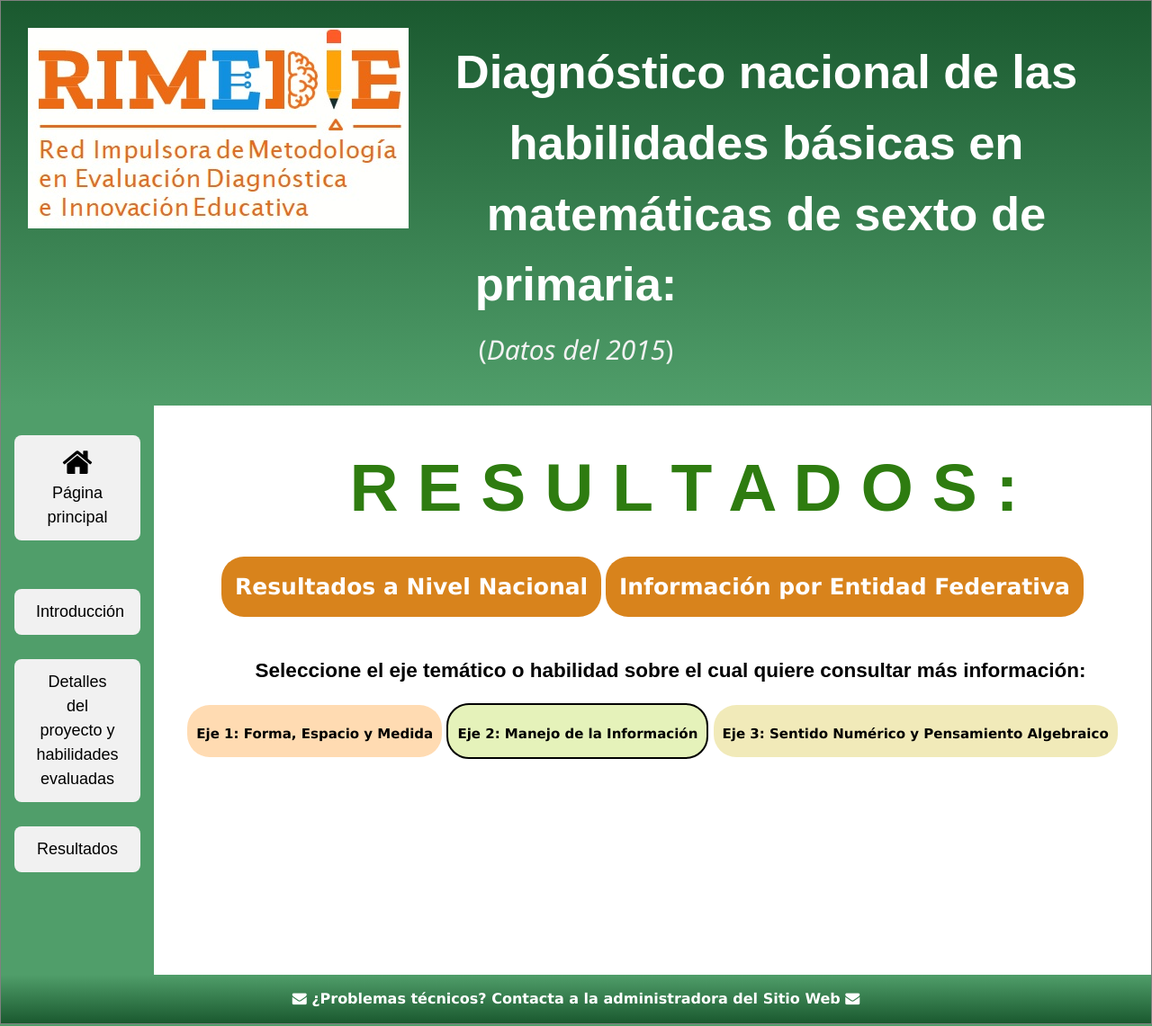
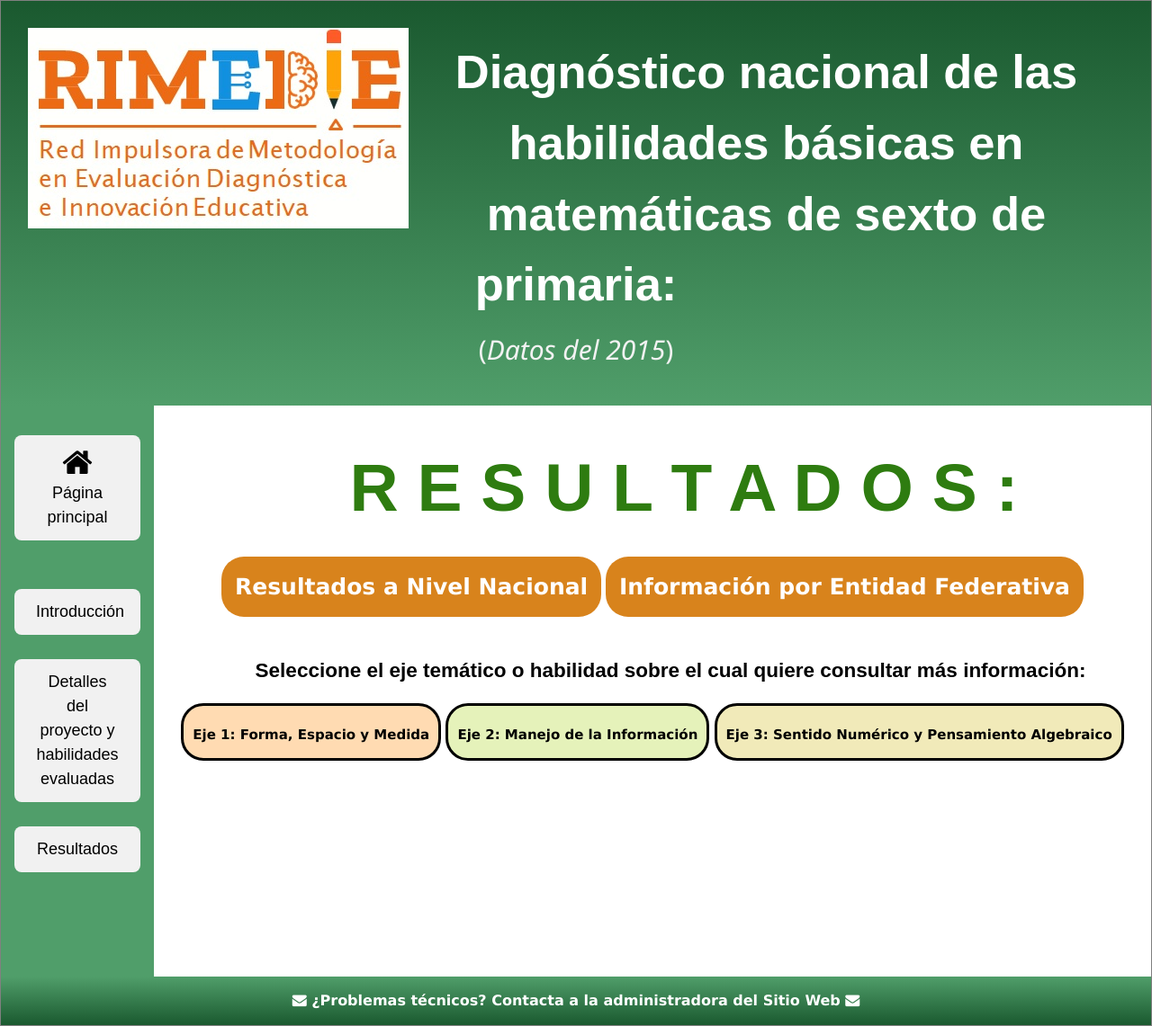
Before and after one commit to rimedie/rimedie.github.io, a Jekyll site: the page built from PLANEA-ELSEN_2015/Heatmaps.html, in a window 1280 px wide. Shown: the whole page at 90% size. Built offline with Jekyll 4.4.1, drawn with Linux system fonts in a browser that asks for light colours.

Commit message:
Update 1_MapasCalor.html

```diff
--- a/_layouts/1_MapasCalor.html
+++ b/_layouts/1_MapasCalor.html
@@ -250,7 +250,7 @@
 <br>
 <h2 class="interact" style="font-size: 1.5em; text-align:center; font-family: sans-serif; color: black;">Seleccione el eje temático o habilidad sobre el cual quiere consultar más información:</h1>
 <div class="dropdown">
-  <button class="dropbtn" style="padding:10px; background-color: #ffdbb2;"><a href="" style="color:black; font-size:15px;text-decoration: none;">Eje 1: Forma, Espacio y Medida</a></button>
+  <button class="dropbtn" style="padding:10px; background-color: #ffdbb2; border: 3px solid black;"><a href="" style="color:black; font-size:15px;text-decoration: none;">Eje 1: Forma, Espacio y Medida</a></button>
   <div class="dropdown-content">
     	<a href="">Habilidad FEM01</a>
 	<a href="">Habilidad FEM02</a>
@@ -267,7 +267,7 @@
     </div>
 </div>
 <div class="dropdown">
-  <button class="dropbtn" style="padding:10px; background-color: #e5f2ba; border: 2px black solid ;"><a href="" style="color:black;  font-size:15px;text-decoration: none;">Eje 2: Manejo de la Información</a></button>
+  <button class="dropbtn" style="padding:10px; background-color: #e5f2ba; border: 3px solid black;"><a href="" style="color:black;  font-size:15px;text-decoration: none;">Eje 2: Manejo de la Información</a></button>
   <div class="dropdown-content">
     	<a href="">Habilidad MI01</a>
 	<a href="">Habilidad MI02</a>
@@ -282,7 +282,7 @@
 	</div>
 </div>
 <div class="dropdown">
-  <button class="dropbtn" style="padding:10px; background-color: #f1eab9;"><a href="" style="color:black;  font-size:15px;text-decoration: none;">Eje 3: Sentido Numérico y Pensamiento Algebraico</a></button>
+  <button class="dropbtn" style="padding:10px; background-color: #f1eab9; border: 3px solid black;"><a href="" style="color:black;  font-size:15px;text-decoration: none;">Eje 3: Sentido Numérico y Pensamiento Algebraico</a></button>
 	  <div class="dropdown-content">
     	<a href="">Habilidad SNPA01</a>
 	<a href="">Habilidad SNPA02</a>
```
